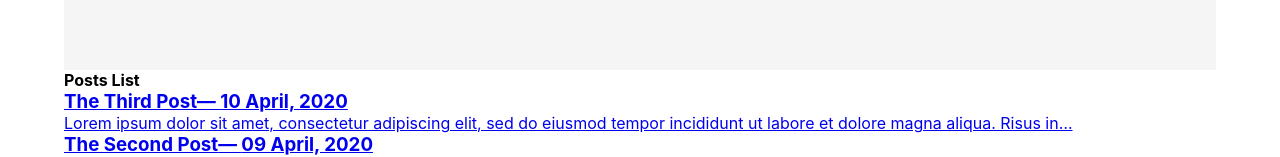
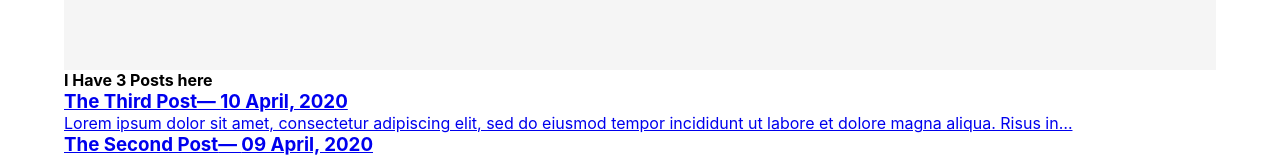
Before and after one commit to alsaydali/marwanalsaydali.com, a Gatsby site: page /blog in a window 1280 px wide. Shown: the part 380-537 px from the top of the page. Built offline with nearby package versions, Linux system fonts and the light colour scheme; Gatsby itself is replaced by a stand-in of ours.

Commit message:
some changes

```diff
--- a/src/components/reuseable/postslist.js
+++ b/src/components/reuseable/postslist.js
@@ -26,7 +26,7 @@
   )
   return (
     <div className={props.class}>
-      <h4>Posts List</h4>
+      <h4>{`I Have ${data.allMarkdownRemark.totalCount} Posts here`}</h4>
       {data.allMarkdownRemark.edges.map(({ node }) => (
         <div key={node.id}>
           <Link to={node.fields.slug}>
```
